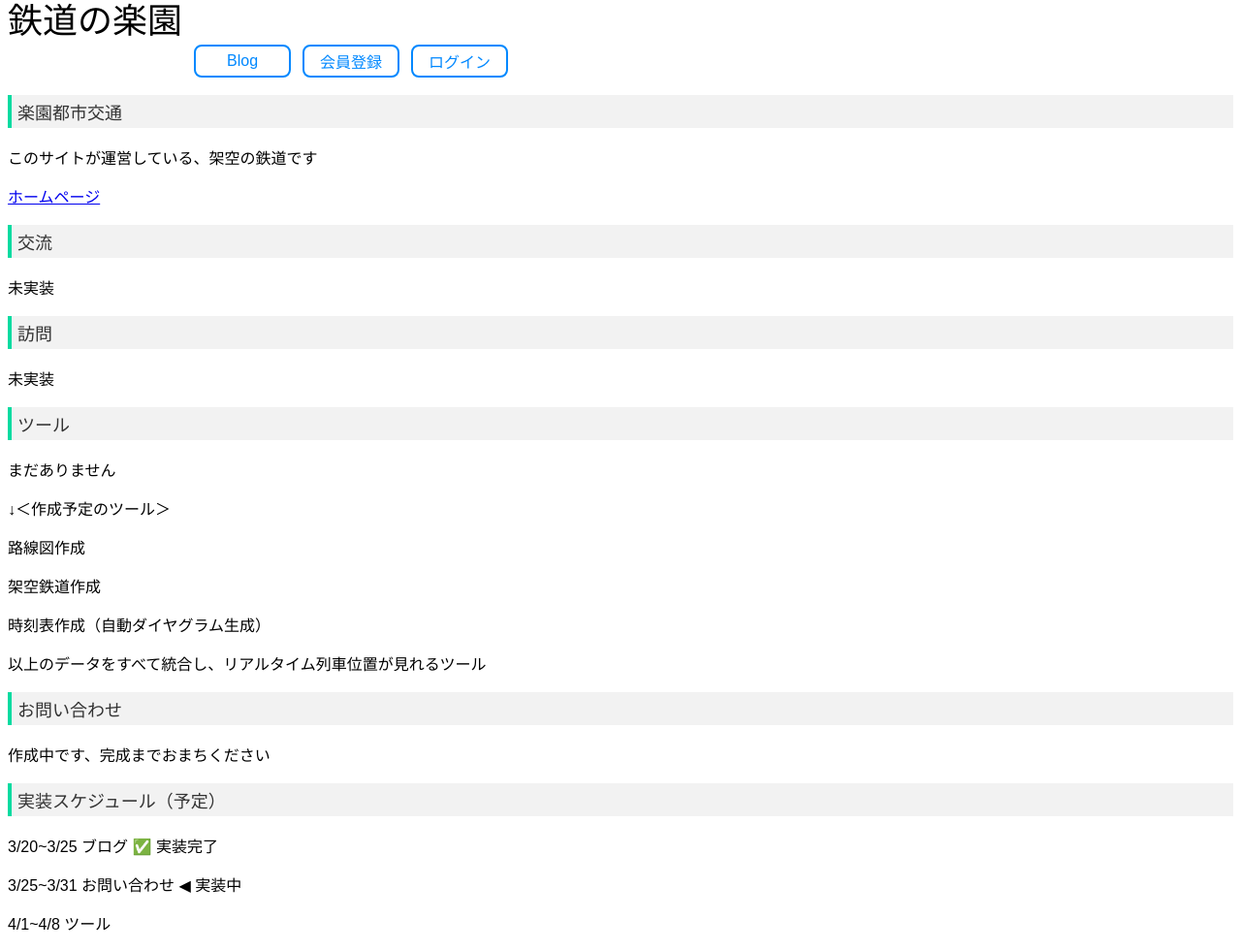
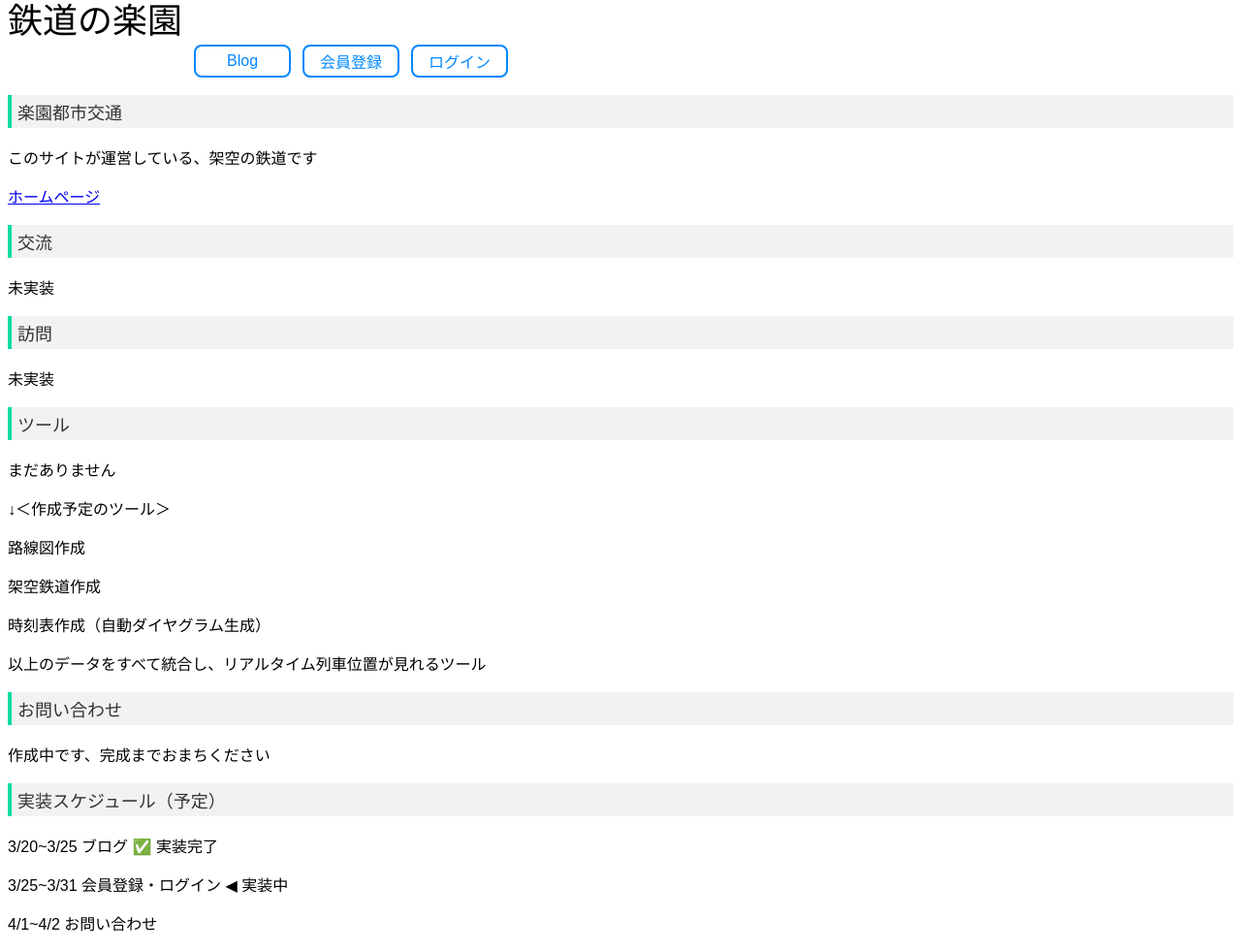
Before and after one commit to trainparadise/trainparadise, a Jekyll site: the page index.html, which Jekyll copies as it is, in a window 1280 px wide. Shown: the whole page at 97% size. Built offline with Jekyll 4.4.1, drawn with Linux system fonts in a browser that asks for light colours.

Commit message:
Update index.html

```diff
--- a/index.html
+++ b/index.html
@@ -78,7 +78,7 @@
 
         <p class="subtitle">実装スケジュール（予定）</p>
         <p>3/20~3/25 ブログ ✅ 実装完了</p>
-        <p>3/25~3/31 お問い合わせ ◀︎ 実装中</p>
-        <p>4/1~4/8 ツール</p>
+        <p>3/25~3/31 会員登録・ログイン ◀︎ 実装中</p>
+        <p>4/1~4/2 お問い合わせ</p>
     </body>
 </html>
```
